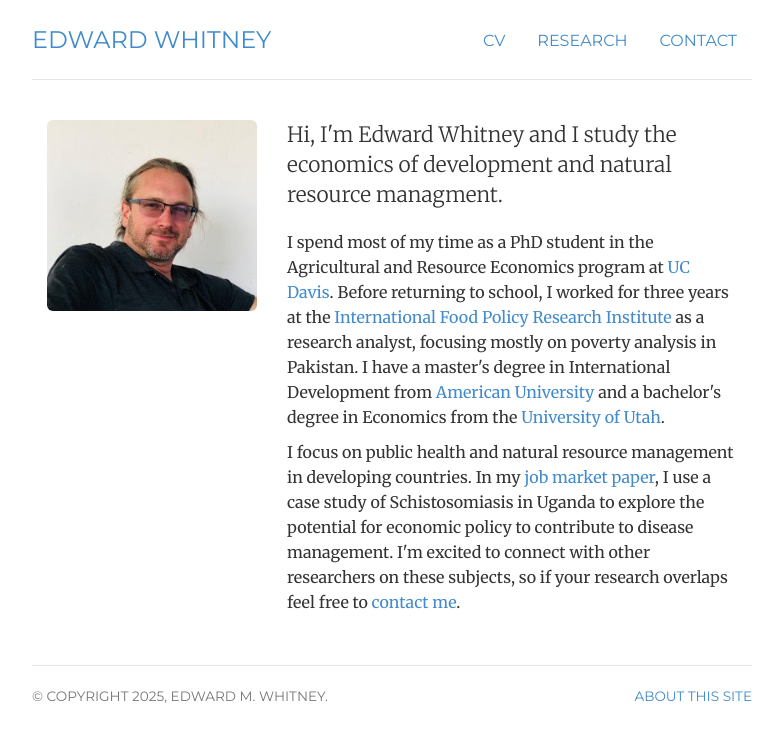
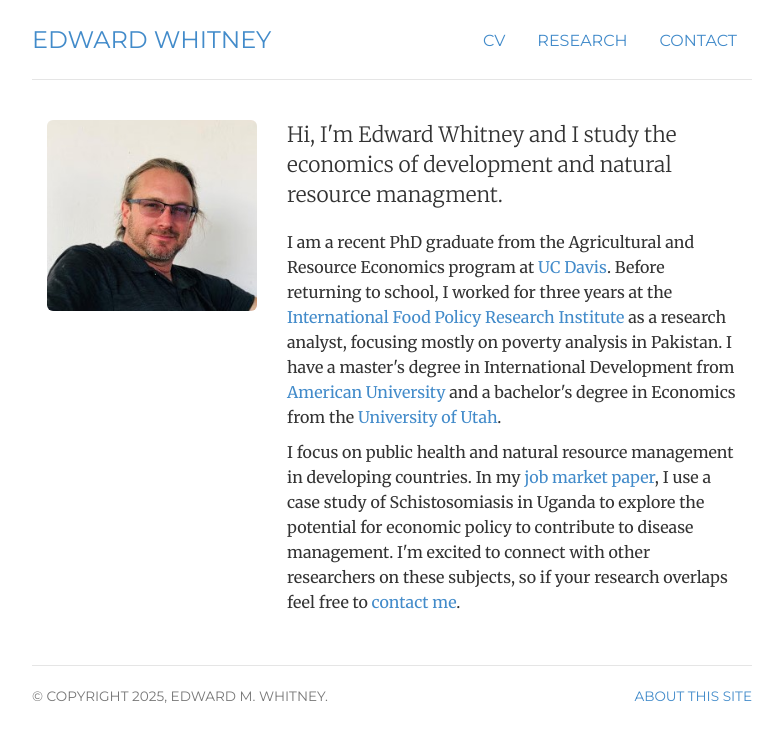
Before and after one commit to edwardmw/edwardmwhitney, a Jekyll site: the page built from index.html, in a window 1280 px wide. Shown: the top 742 px of the page, without its empty margins (248-1030 px from the left). Built offline with Jekyll 4.4.1, drawn with Linux system fonts in a browser that asks for light colours.

Commit message:
update 1jan25

```diff
--- a/index.html
+++ b/index.html
@@ -16,7 +16,7 @@ description: Information about Edward Whitney, a Ph.D. candidate in the Agricult
 	<div itemscope itemtype="http://data-vocabulary.org/Person" class="col-sm-8">
 		<p class="lead">Hi, I'm <span itemprop="name">Edward Whitney</span> and I study the economics of development and natural resource managment.</p>
 
-		<p>I spend most of my time as a <span itemprop="title">PhD student</span> in the Agricultural and Resource Economics program at  <a href="https://are.ucdavis.edu/" target="_blank">UC Davis</a>. Before returning to school, I worked for three years at the <a href="https://www.ifpri.org/" target="_blank">International Food Policy Research Institute</a> as a research analyst, focusing mostly on poverty analysis in Pakistan. I have a master's degree in International Development from <a href="https://www.american.edu/" target="_blank">American University</a> and a bachelor's degree in Economics from the <a href="https://www.utah.edu/" target="_blank">University of Utah</a>.</p>
+		<p>I am a recent <span itemprop="title">PhD graduate</span> from the Agricultural and Resource Economics program at  <a href="https://are.ucdavis.edu/" target="_blank">UC Davis</a>. Before returning to school, I worked for three years at the <a href="https://www.ifpri.org/" target="_blank">International Food Policy Research Institute</a> as a research analyst, focusing mostly on poverty analysis in Pakistan. I have a master's degree in International Development from <a href="https://www.american.edu/" target="_blank">American University</a> and a bachelor's degree in Economics from the <a href="https://www.utah.edu/" target="_blank">University of Utah</a>.</p>
 
 		<p>I focus on public health and natural resource management in developing countries.
 			In my <a  href="jmp/jmp_intro.pdf" target = _blank>job market paper</a>, I use a case study of Schistosomiasis in Uganda to explore the potential for economic policy to contribute to disease management.
```
Also changed, not shown: 2 other files.
